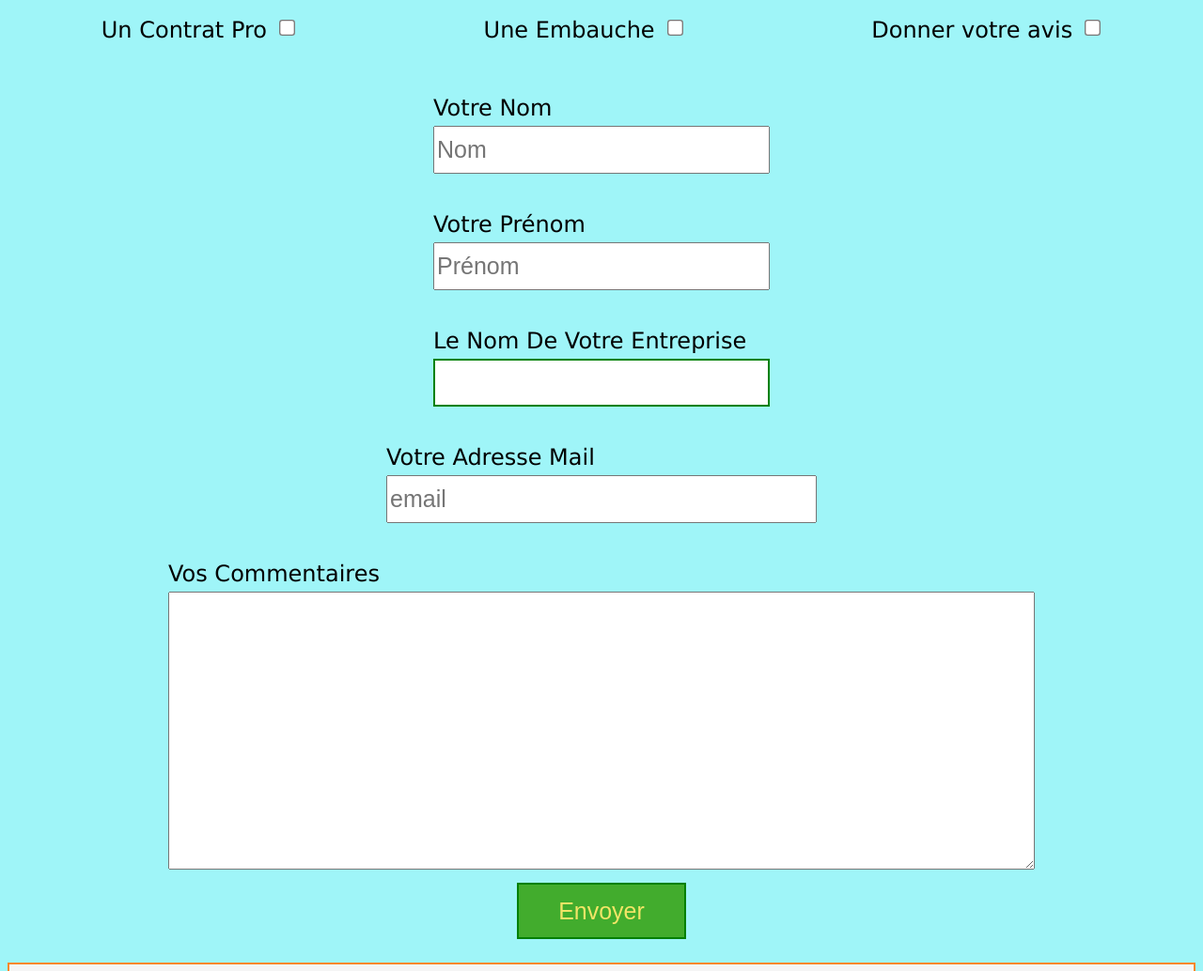
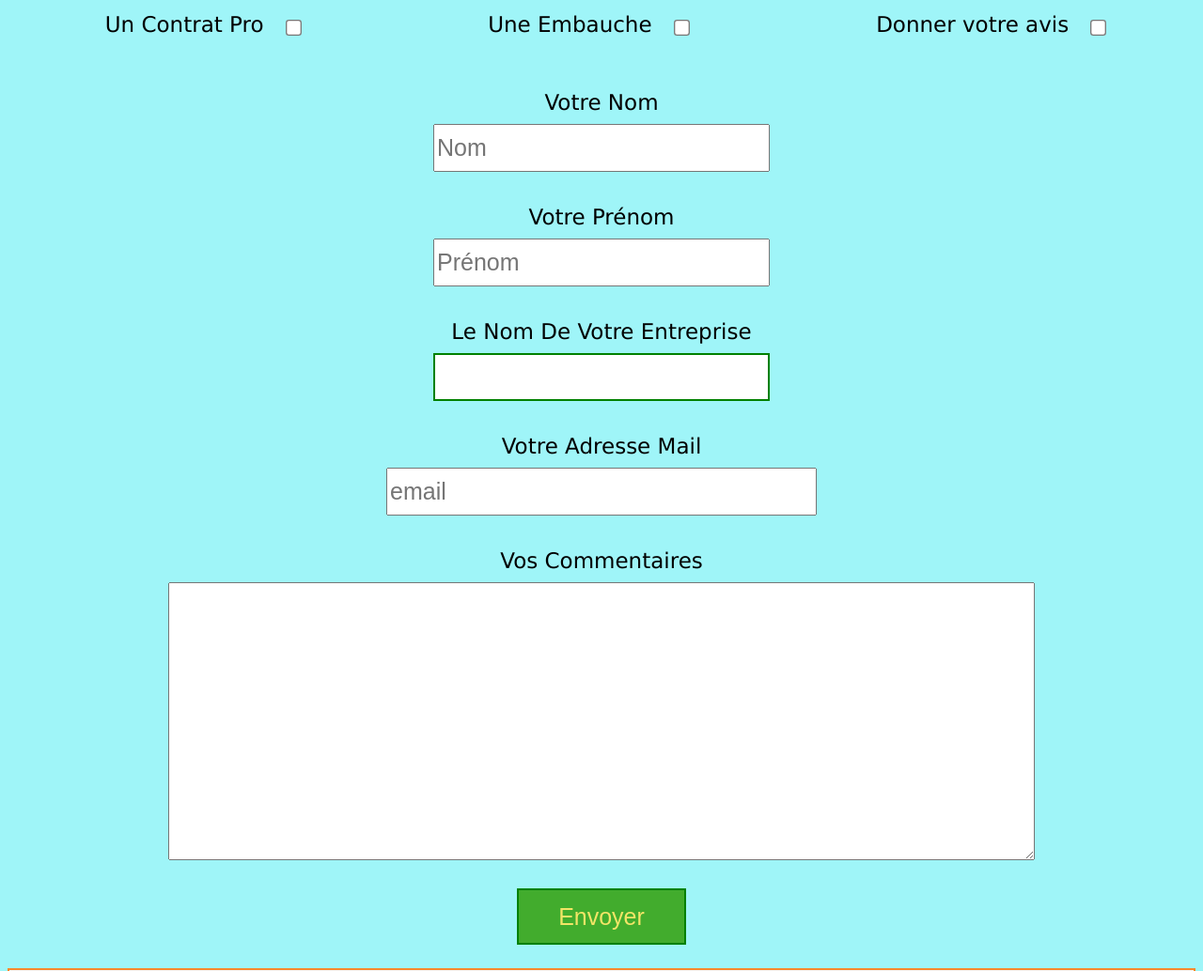
Before and after one commit to Gattogab/MonCV.frama.io, a plain HTML site: page index.html in a window 1280 px wide. Shown: the part 3933-4967 px from the top of the page at 94% size. Drawn offline with Linux system fonts and the light colour scheme.

Commit message:
Ameliorations qualité

```diff
--- a/index.css
+++ b/index.css
@@ -153,7 +153,7 @@ body{
         background-color: skyblue;
     }
 
-    .Competences,.Experiences{
+    .Competences,.Experiences,.formulaire{
         display: flex;
         flex-direction: column;
         align-items: center;
@@ -215,6 +215,11 @@ body{
         margin-left: 15px;
         transform: scale(1.3);
     }
+    label{
+        margin: 10px;
+        font-size: 23px;
+        font-family: Verdana, Geneva, Tahoma, sans-serif;
+    }
     footer{
         align-items: center;
         height: 70px;
@@ -224,6 +229,8 @@ body{
     }
     .footer{
         margin-bottom: 18px;
+        font-size: 24px;
+        font-family: Verdana, Geneva, Tahoma, sans-serif;
     }
     [id="contact"],[id="Formations"],[id="Competences"],[id="Acceuil"],[id="Experiences"]{
         height: 100px;
@@ -337,7 +344,7 @@ body{
             background-color: skyblue;
         }
 
-        .Competences,.Experiences,.fin_de_page{
+        .Competences,.Experiences,.fin_de_page,.formulaire{
             display: flex;
             flex-direction: column;
             align-items: center;
@@ -382,6 +389,12 @@ body{
             font-size: 15px;
         }
 
+        label{
+            margin: 10px;
+            font-size: 23px;
+            font-family: Verdana, Geneva, Tahoma, sans-serif;
+        }
+
         footer{
             display: flex;
             justify-content: space-around;
--- a/index.html
+++ b/index.html
@@ -14,15 +14,8 @@
           <li><a href="#Acceuil" data-tooltip="Acceuil">Acceuil</a></li>
           <li><a href="#Formations" data-tooltip="Mes Formations">Formations</a></li>
           <li><a href="#Competences" data-tooltip="Mes compétences">Compétences</a>
-            <ul class="sous_menu">
-              <li><a href="#Informatique">Info</a></li>
-              <li><a href="#Electronique">Elec</a></li>
-              <li><a href="#Gestion_d_equipe">Gestion</a></li>
-            </ul>
-          </li>
           <li><a href="#Experiences" data-tooltip="Mes Expériences">Expériences</a></li>
           <li><a href="#contact" data-tooltip="Ecrivez moi">Me contacter</a></li>
-
         </ul>
       </div>
 
@@ -147,44 +140,36 @@ Je suis actuellement la formation en Année Spéciale au DUT Informatique à l'I
         <form>
           <div class="check">
             <div class="motif">
-              <p>Un Contrat Pro</p>
-              <label><input type="checkbox" name="contratpro" id="contratpro"></label>
+              <label for="contratpro">Un Contrat Pro</label><input type="checkbox" name="contratpro" id="contratpro">
             </div>
             <div class="motif">
-              <p>Une Embauche</p>
-              <label><input type="checkbox" name="embauche" id="embauche"></label>
+              <label for="embauche">Une Embauche</label><input type="checkbox" name="embauche" id="embauche">
             </div>
             <div class="motif">
-              <p>Donner votre avis</p>
-              <label><input type="checkbox" name="avis" id="avis"></label>
+              <label for="avis">Donner votre avis</label><input type="checkbox" name="avis" id="avis">
             </div>
           </div>
           <div class="champs">
-            <div>
-              <p>Votre Nom</p>
-              <label><input type="text" name="name" id="name" placeholder="Nom" style="width: 350px; height: 45px;" required></label>
+            <div class="formulaire">
+              <label for="name">Votre Nom</label><input type="text" name="name" id="name" placeholder="Nom" style="width: 350px; height: 45px;" required>
             </div>
-            <div>
-              <p>Votre Prénom</p>
-              <label><input type="text" name="firstname" id="firstname" placeholder="Prénom" style="width: 350px; height: 45px;"  required ></label>
+            <div class="formulaire">
+              <label for="firstname">Votre Prénom</label><input type="text" name="firstname" id="firstname" placeholder="Prénom" style="width: 350px; height: 45px;"  required >
             </div>
-            <div>
-                <p>Le Nom De Votre Entreprise</p>
-                <label><input type="text" name="entreprise" id="entreprise" style="width: 350px; height: 45px;"></label>
-              </div>
-            <div>
-              <p>Votre Adresse Mail</p>
-              <label><input type="email" name="email" id="email" placeholder="email" style="width: 450px; height: 45px;"  required></label>
+            <div class="formulaire">
+              <label for="entreprise">Le Nom De Votre Entreprise</label><input type="text" name="entreprise" id="entreprise" style="width: 350px; height: 45px;">
             </div>
-            <div>
-              <p>Vos Commentaires</p>
-              <label><textarea id="comment" name="comment"
+            <div class="formulaire">
+              <label for="email">Votre Adresse Mail</label><input type="email" name="email" id="email" placeholder="email" style="width: 450px; height: 45px;"  required>
+            </div>
+            <div class="formulaire">
+              <label for="comment">Vos Commentaires</label>
+              <textarea id="comment" name="comment"
                 rows="10" cols="60">
-                </textarea>
-              </label>
+              </textarea>
             </div>
-            <div>
-              <label><input type="submit" value="Envoyer" style="width: 180px; height: 60px; color: rgb(243, 229, 103); background-color: rgb(66, 172, 45); margin-top: 10px;"></label>
+            <div class="formulaire">
+              <label for="envoyer"></label><input type="submit" id="envoyer" value="Envoyer" style="width: 180px; height: 60px; color: rgb(243, 229, 103); background-color: rgb(66, 172, 45); margin-top: 10px;">
             </div>
           </div>
         </form>
```
